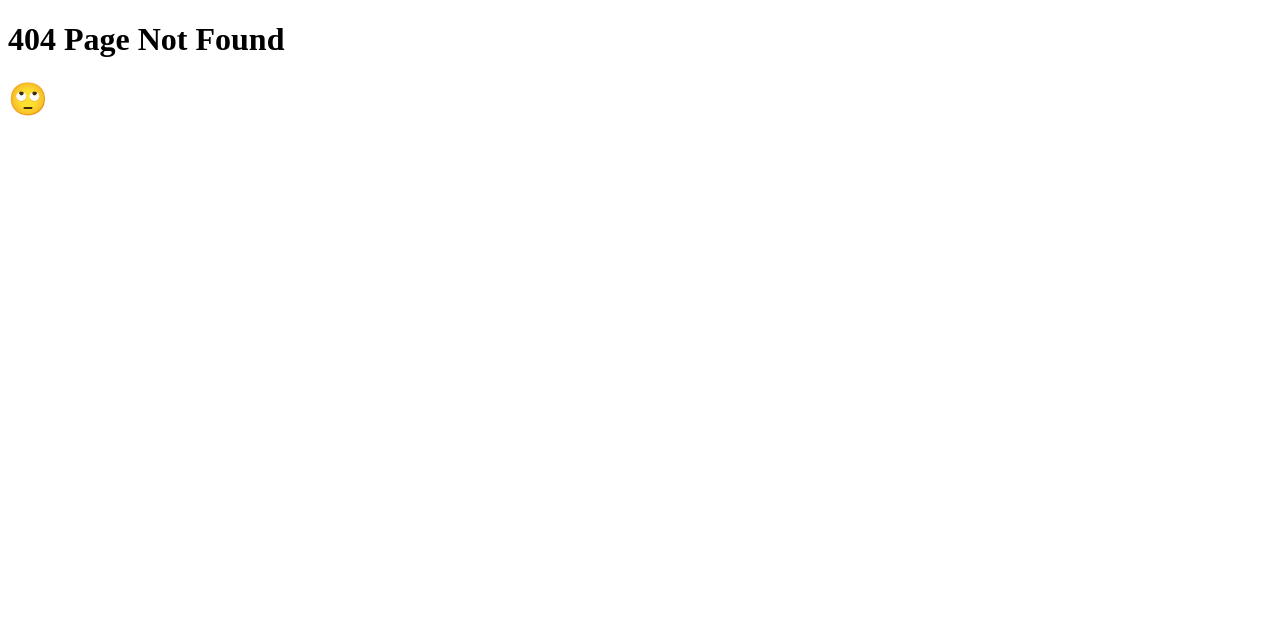
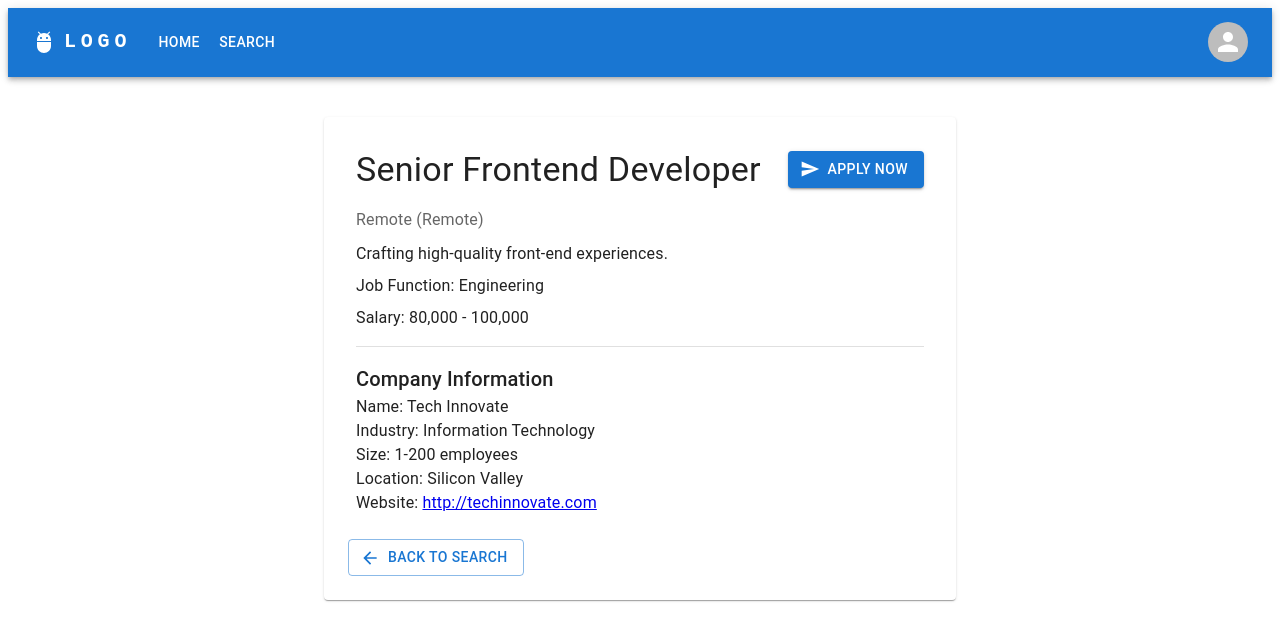
Before and after one commit to FaustCelaj/JobJunction, a React (Vite) app in the folder client/: page /job in a window 1280 px wide. Before the commit this address had no page. Shown: the top 640 px of the page. Built offline with nearby package versions, Linux system fonts and the light colour scheme.

Commit message:
added job page

```diff
--- a/client/src/components/Search/SearchBar.jsx
+++ b/client/src/components/Search/SearchBar.jsx
@@ -13,23 +13,29 @@ const SearchBar = () => {
   const navigate = useNavigate();
   const [searchTerm, setSearchTerm] = useState("");
   // Default category
-  const [category, setCategory] = useState("Education");
+  const [category, setCategory] = useState("Engineering");
 
   const categories = [
-    "Construction, Repair & Maintenance Services",
+    "Administrative",
+    "Arts & Design",
+    "Business",
+    "Customer Services & Support",
     "Education",
-    "Government & Public Administration",
+    "Engineering",
+    "Finance & Accounting",
     "Healthcare",
-    "Hotel & Travel Accommodation",
-    "Human Resources & Staffing",
+    "Human Resources",
     "Information Technology",
-    "Management & Consulting",
-    "Manufacturing",
-    "Non-profit & NGO",
-    "Pharmaceutical & Biotechnology",
-    "Real Estate",
-    "Restaurants & Food Service",
-    "Retail & Wholesale",
+    "Marketing",
+    "Military & Protective Services",
+    "Operations",
+    "Other",
+    "Product & Project Management",
+    "Research & Science",
+    "Retail & Food Services",
+    "Sales",
+    "Skilled Labor & Manufacturing",
+    "Transportation",
   ];
 
   const handleSearch = () => {
@@ -58,7 +64,7 @@ const SearchBar = () => {
     >
       <TextField
         label="What are you looking for?"
-        placeholder="UI Designer"
+        placeholder="Software Engineer"
         variant="outlined"
         value={searchTerm}
         onChange={(e) => setSearchTerm(e.target.value)}
--- a/client/src/components/Search/SearchResults.jsx
+++ b/client/src/components/Search/SearchResults.jsx
@@ -1,16 +1,87 @@
-import React from 'react';
-import { useLocation } from 'react-router-dom';
+import React from "react";
+import { useLocation } from "react-router-dom";
+import JobListings from "../job/JobListings";
+import { Box, Typography } from "@mui/material";
 
 const SearchResults = () => {
   const location = useLocation();
   const { searchTerm, category } = location.state || {};
 
-    return (
-      <div>
-      {/* Render your search results here */}
-      Search Results for "{searchTerm}" in "{category}"
-    </div>
-    );
-  };
+  return (
+    <>
+      <Box>
+        {/* on page load, this would be if someone hits search in the menu and first loads the page */}
+        <Typography>
+          Use the search bar above to get started. Try " Regional Manager" in
+          "Sales".
+        </Typography>
+        {/* after a successful search, this can be when the search button is hit on the bar. can also be from the homepage or in the search page itself*/}
+        <Typography>
+          Showing Results for "{searchTerm}" in "{category}"
+        </Typography>
+        {/* no results */}
+        <Typography>
+          No Results found for "{searchTerm}" in "{category}. Please Try again.
+        </Typography>
+      </Box>
 
-  export default SearchResults;
+      <JobListings />
+    </>
+  );
+};
+
+export default SearchResults;
+
+// ________________ we can work off this logic ______________________
+
+// import React, { useState, useEffect } from "react";
+// import { useLocation } from "react-router-dom";
+// import JobListings from "../job/JobListings";
+// import { Box, Typography } from "@mui/material";
+
+// const SearchResults = () => {
+//   const location = useLocation();
+//   const { searchTerm, category } = location.state || {};
+//   const [searchStatus, setSearchStatus] = useState('initial'); // 'initial', 'success', or 'noResults'
+
+//   useEffect(() => {
+//     // Assuming you have a way to check if there are results
+//     // For demonstration, let's assume JobListings can tell us if there are jobs to show
+//     // You might need to implement a way to check this, such as lifting state up or using context
+//     if (searchTerm && category) {
+//       // This is a placeholder for the logic to determine if the search was successful or not.
+//       // You might need to adjust this logic based on your application's state management
+//       // For now, we'll assume every search is successful
+//       setSearchStatus('success');
+//       // If you had a way to check for no results, you might do something like:
+//       // const hasResults = checkForResultsSomehow();
+//       // setSearchStatus(hasResults ? 'success' : 'noResults');
+//     }
+//   }, [searchTerm, category]);
+
+//   return (
+//     <>
+//       <Box>
+//         {searchStatus === 'initial' && (
+//           <Typography>
+//             Use the search bar above to get started. Try "Regional Manager" in "Sales".
+//           </Typography>
+//         )}
+//         {searchStatus === 'success' && (
+//           <Typography>
+//             Showing Results for "{searchTerm}" in "{category}"
+//           </Typography>
+//         )}
+//         {searchStatus === 'noResults' && (
+//           <Typography>
+//             No Results found for "{searchTerm}" in "{category}". Please try again.
+//           </Typography>
+//         )}
+//       </Box>
+
+//       {searchStatus !== 'initial' && <JobListings />}
+//     </>
+//   );
+// };
+
+// export default SearchResults;
--- /dev/null
+++ b/client/src/components/job/IndividualJob.jsx
@@ -0,0 +1,101 @@
+import React, { useState } from 'react';
+import { Box, Typography, Button, Divider, Card, CardContent, CardActions, Grid, Snackbar } from '@mui/material';
+import ArrowBackIcon from '@mui/icons-material/ArrowBack';
+import SendIcon from '@mui/icons-material/Send';
+import CloseIcon from '@mui/icons-material/Close';
+import IconButton from '@mui/material/IconButton';
+
+const ExampleJobData = {
+  title: "Senior Frontend Developer",
+  description: "Crafting high-quality front-end experiences.",
+  location: "Remote",
+  locationType: "Remote",
+  jobFunction: "Engineering",
+  salary: "80,000 - 100,000",
+  isActive: true,
+  company: {
+    name: "Tech Innovate",
+    description: "Leading innovation in tech",
+    industry: "Information Technology",
+    companySize: "1-200 employees",
+    location: "Silicon Valley",
+    contactEmail: "contact@techinnovate.com",
+    website: "http://techinnovate.com",
+    // accountOwner: users[0]._id,
+  },
+};
+const IndividualJob = () => {
+  const job = ExampleJobData;
+
+  const [openSnackbar, setOpenSnackbar] = useState(false);
+
+  const handleApplyClick = () => {
+    // Logic to handle job application can go here
+    setOpenSnackbar(true);
+  };
+
+  const handleCloseSnackbar = (event, reason) => {
+    if (reason === 'clickaway') {
+      return;
+    }
+    setOpenSnackbar(false);
+  };
+
+  const action = (
+    <React.Fragment>
+      <IconButton size="small" aria-label="close" color="inherit" onClick={handleCloseSnackbar}>
+        <CloseIcon fontSize="small" />
+      </IconButton>
+    </React.Fragment>
+  );
+
+
+  return (
+    <Card sx={{ maxWidth: 600, margin: 'auto', mt: 5, p: 2 }}>
+      <CardContent>
+        <Grid container justifyContent="space-between" alignItems="center">
+          <Typography variant="h4">{job.title}</Typography>
+          <Button variant="contained" color="primary" startIcon={<SendIcon />}>
+            Apply Now
+          </Button>
+        </Grid>
+        <Typography variant="subtitle1" color="textSecondary" sx={{ mt: 2 }}>
+          {job.location} ({job.locationType})
+        </Typography>
+        <Typography variant="body1" sx={{ mt: 1 }}>
+          {job.description}
+        </Typography>
+        <Typography variant="body1" sx={{ mt: 1 }}>
+          Job Function: {job.jobFunction}
+        </Typography>
+        <Typography variant="body1" sx={{ mt: 1 }}>
+          Salary: {job.salary}
+        </Typography>
+
+        <Divider sx={{ my: 2 }} />
+
+        <Typography variant="h6">Company Information</Typography>
+        <Typography variant="body1">Name: {job.company.name}</Typography>
+        <Typography variant="body1">Industry: {job.company.industry}</Typography>
+        <Typography variant="body1">Size: {job.company.companySize}</Typography>
+        <Typography variant="body1">Location: {job.company.location}</Typography>
+        <Typography variant="body1">Website: <a href={job.company.website} target="_blank" rel="noopener noreferrer">{job.company.website}</a></Typography>
+      </CardContent>
+      <CardActions>
+        <Button variant="outlined" startIcon={<ArrowBackIcon />}>
+          Back to Search
+        </Button>
+      </CardActions>
+
+      <Snackbar
+        open={openSnackbar}
+        autoHideDuration={6000}
+        onClose={handleCloseSnackbar}
+        message="Successfully applied"
+        action={action}
+      />
+    </Card>
+  );
+};
+
+export default IndividualJob;
--- a/client/src/main.jsx
+++ b/client/src/main.jsx
@@ -8,6 +8,7 @@ import ProfilePage from "./pages/ProfilePage.jsx";
 import Login from "./pages/Login.jsx";
 import SignUp from "./pages/SignUp.jsx";
 import NoMatch from "./pages/NoMatch.jsx";
+import Job from "./pages/Job.jsx";
 
 const router = createBrowserRouter([
   {
@@ -40,6 +41,10 @@ const router = createBrowserRouter([
         path: "/profile",
         element: <ProfilePage />,
       },
+      {
+        path: "/job",
+        element: <Job />,
+      },
     ],
   },
 ]);
--- /dev/null
+++ b/client/src/pages/Job.jsx
@@ -0,0 +1,10 @@
+import React from 'react'
+import IndividualJob from '../components/job/IndividualJob';
+
+function Job() {
+  return (
+    <IndividualJob />
+  )
+}
+
+export default Job
--- a/client/src/pages/Search.jsx
+++ b/client/src/pages/Search.jsx
@@ -1,13 +1,11 @@
 import SearchBar from "../components/Search/SearchBar";
 import SearchResults from "../components/Search/SearchResults";
-import JobListings from '../components/job/JobListings';
 
 const Search = () => {
   return (
     <div className="container">
       <SearchBar />
       <SearchResults />
-      <JobListings />
     </div>
   );
 };
```
